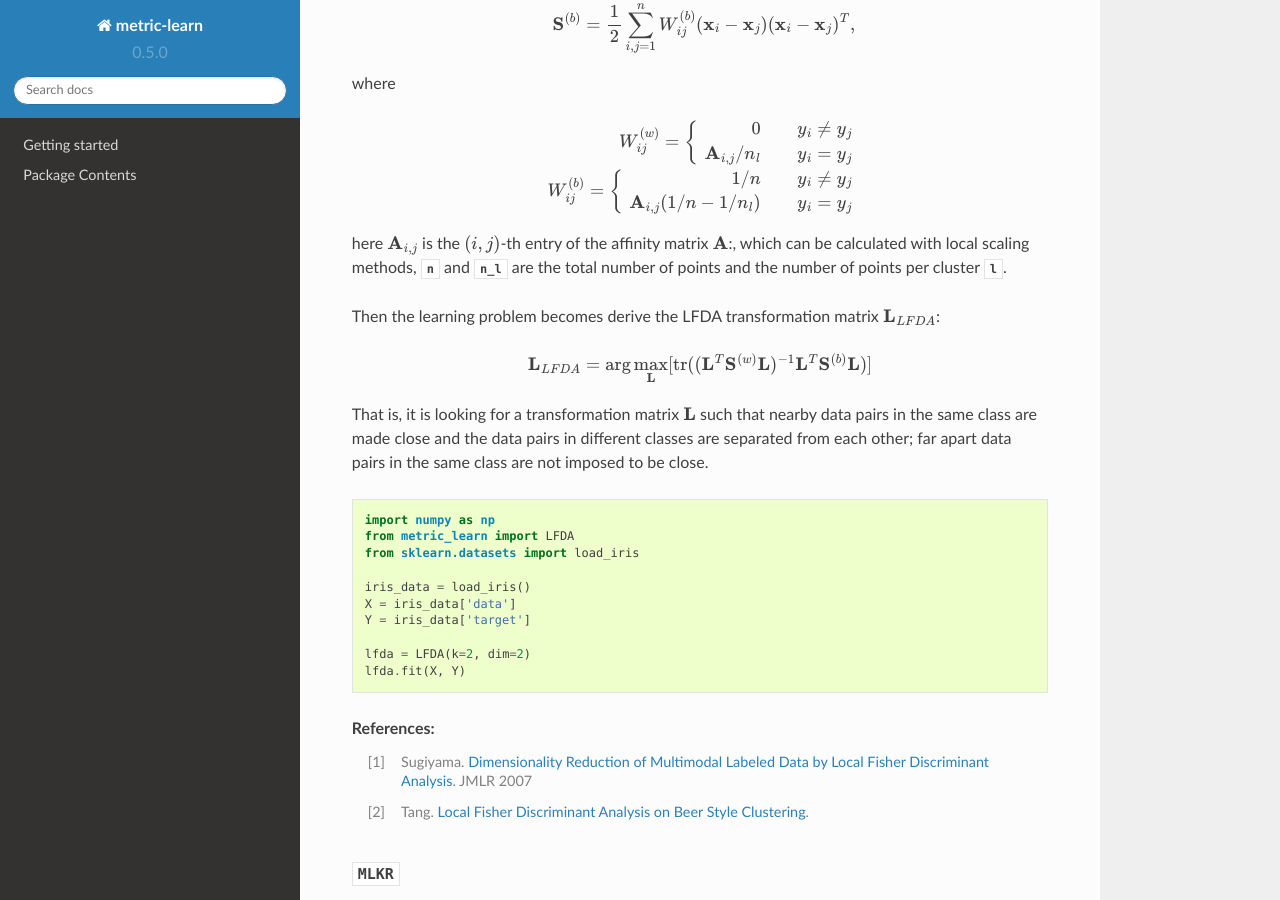
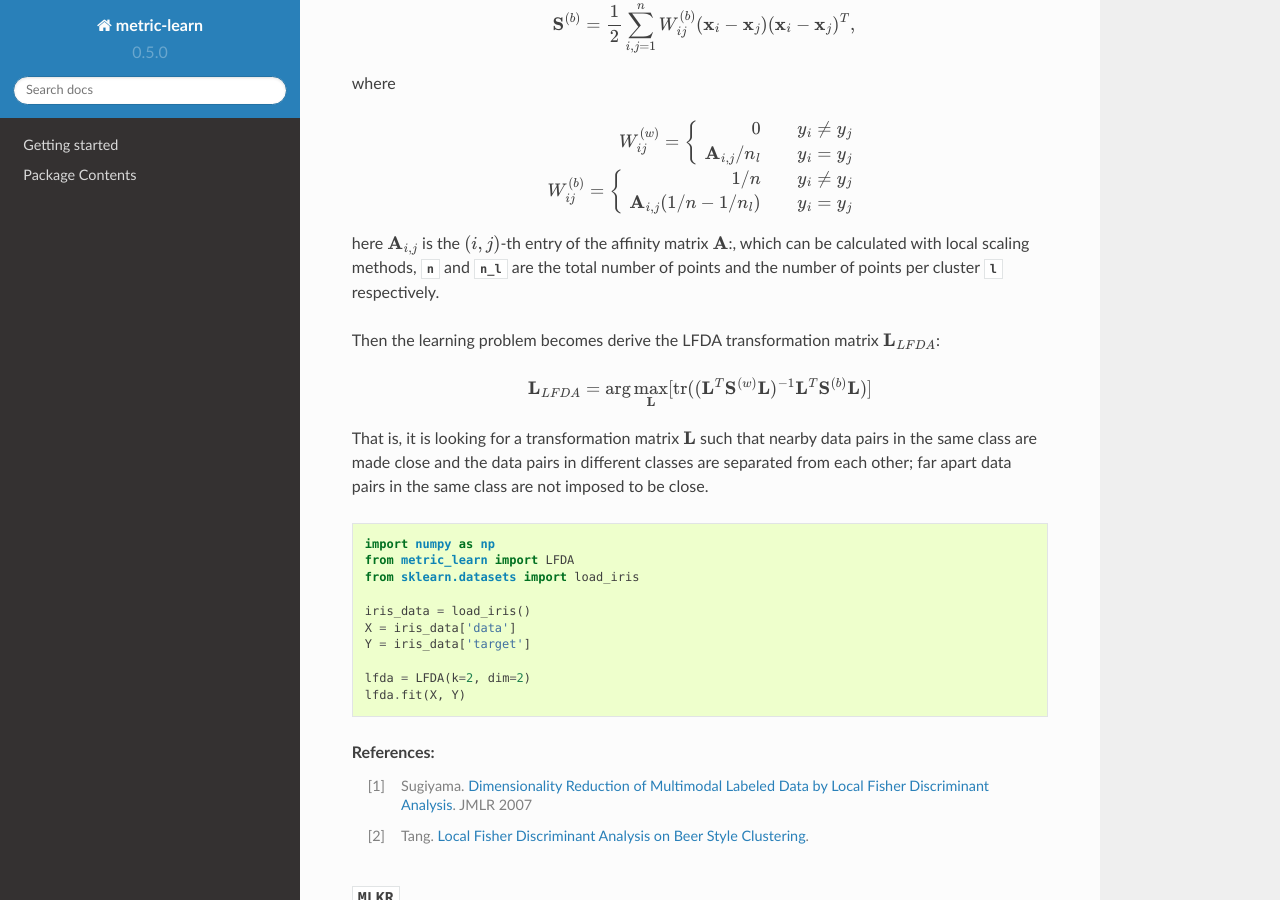
Before and after one commit to scikit-learn-contrib/metric-learn, a Sphinx documentation site: the page built from doc/supervised.rst, in a window 1280 px wide and 900 px high, scrolled down 4426 px. Built offline with Sphinx 7.4.7 and the Read the Docs theme 2.0.0, drawn with Linux system fonts in a browser that asks for light colours; pages that are not in the unit, such as notebooks, are missing from menus.

Commit message:
add "respectively"

```diff
--- a/doc/supervised.rst
+++ b/doc/supervised.rst
@@ -261,7 +261,7 @@ where
     \,\,\mathbf{A}_{i,j}(1/n-1/n_l) \qquad y_i = y_j\end{aligned}\right.\\
 
 here :math:`\mathbf{A}_{i,j}` is the :math:`(i,j)`-th entry of the affinity
-matrix :math:`\mathbf{A}`:, which can be calculated with local scaling methods, `n` and `n_l` are the total number of points and the number of points per cluster `l`.
+matrix :math:`\mathbf{A}`:, which can be calculated with local scaling methods, `n` and `n_l` are the total number of points and the number of points per cluster `l` respectively.
 
 Then the learning problem becomes derive the LFDA transformation matrix
 :math:`\mathbf{L}_{LFDA}`:
```
